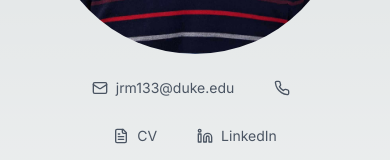
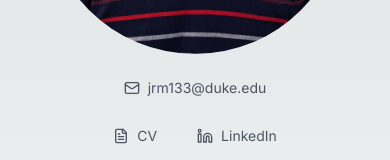
Before and after one commit to bassimeledath/joe-website, a Next.js app: page / in a window 390 px wide. Shown: the part 458-618 px from the top of the page. Built offline with nearby package versions, Linux system fonts and the light colour scheme.

Commit message:
Removed phone icon

```diff
--- a/app/page.tsx
+++ b/app/page.tsx
@@ -1,5 +1,5 @@
 import Image from 'next/image'
-import { FileText, Linkedin, Mail, Phone } from 'lucide-react'
+import { FileText, Linkedin, Mail } from 'lucide-react'
 import config from '../config'
 
 export default function Home() {
@@ -22,10 +22,6 @@ export default function Home() {
               <Mail className="mr-2 h-4 w-4" />
               {config.header.email}
             </a>
-            <span className="inline-flex items-center px-3 py-2 text-sm text-gray-600">
-              <Phone className="mr-2 h-4 w-4" />
-              {config.header.phone}
-            </span>
           </div>
           <div className="flex space-x-4 justify-center">
             <a
--- a/config.js
+++ b/config.js
@@ -2,7 +2,6 @@ const config = {
   header: {
     name: "Joseph R. Mathews",
     email: "jrm133@duke.edu",
-    //phone: "",
     socialLinks: [
       { name: "LinkedIn", url: "https://www.linkedin.com/in/joseph-mathews-47965b251/" },
       { name: "GitHub", url: "https://github.com/joseph-r-mathews" }
```
